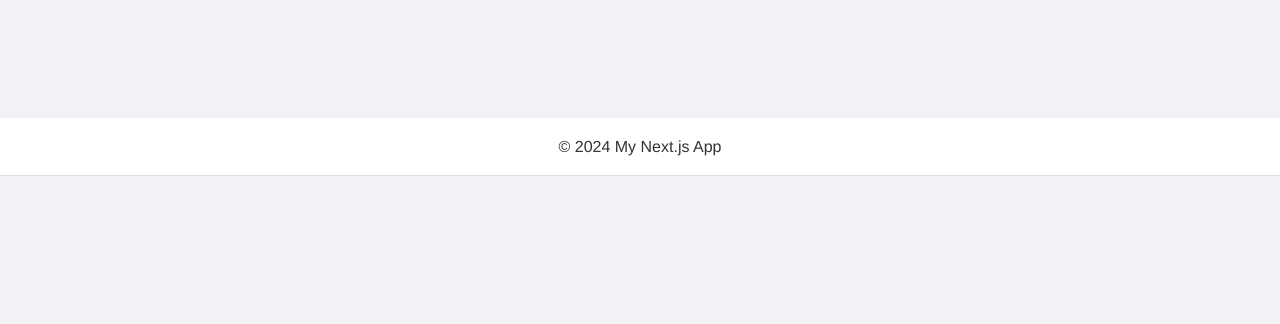
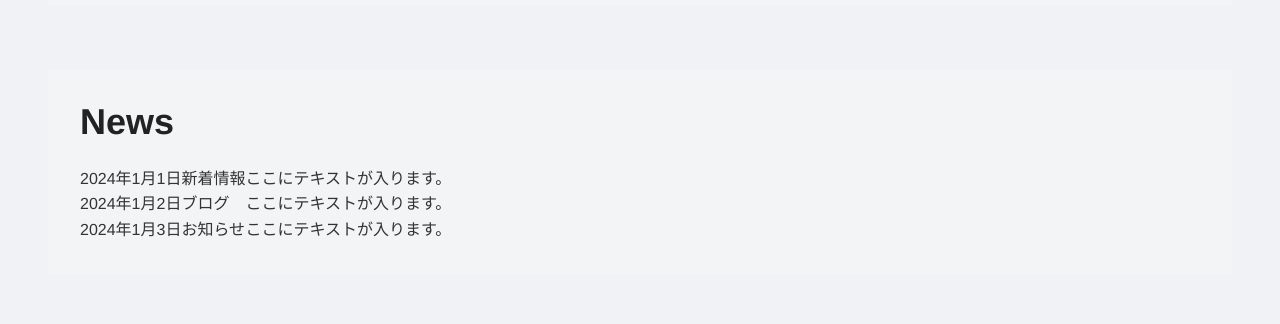
Before and after one commit to ShogoWatanabeLab/NextjsDockerPJ, a Next.js app in the folder my-app/: page / in a window 1280 px wide. Shown: the part 860-1184 px from the top of the page. Before the commit the page ends 1036 px from the top, so only its background shows below. Built offline with nearby package versions, Linux system fonts and the light colour scheme.

Commit message:
[add] News components

```diff
--- a/my-app/src/app/page.js
+++ b/my-app/src/app/page.js
@@ -1,10 +1,11 @@
-import { MainVisual, AboutMe } from "../components/index";
+import { MainVisual, AboutMe, News } from "../components/index";
 
 const Home = () => {
   return (
     <div className="container mx-auto p-8">
       <MainVisual/>
       <AboutMe/>
+      <News/>
     </div>
   )
 }
--- a/my-app/src/components/index.js
+++ b/my-app/src/components/index.js
@@ -1,7 +1,9 @@
 export {default as MainVisual} from './main/MainVisual'
 export {default as AboutMe} from './main/AboutMe'
+export {default as News} from './main/News'
 export {default as SectionTitle} from './main/SectionTitle'
 export {default as SectionParagraph} from './main/SectionParagraph'
+export {default as NewsRow} from './main/NewsRow'
 export {default as Header} from './header/Header'
 export {default as HumburgerMenu} from './header/HumburgerMenu'
 export {default as Nav} from './header/Nav'
--- /dev/null
+++ b/my-app/src/components/main/News.jsx
@@ -0,0 +1,21 @@
+import { SectionTitle, NewsRow } from "../index";
+
+const News = () => {
+  return (
+    <>
+      {/* News */}
+      <section className="mb-16 bg-gray-100 p-8">
+          <SectionTitle text={"News"} style={""} />
+          <table className="">
+            <tbody>
+              <NewsRow date={"2024年1月1日"} category={"新着情報"} content={"ここにテキストが入ります。"}/>
+              <NewsRow date={"2024年1月2日"} category={"ブログ"} content={"ここにテキストが入ります。"}/>
+              <NewsRow date={"2024年1月3日"} category={"お知らせ"} content={"ここにテキストが入ります。"}/>
+            </tbody>
+          </table>
+      </section>
+    </>
+  );
+};
+
+export default News;
--- /dev/null
+++ b/my-app/src/components/main/NewsRow.jsx
@@ -0,0 +1,11 @@
+const NewsRow = (props) => {
+  return (
+    <tr>
+      <td>{props.date}</td>
+      <td>{props.category}</td>
+      <td>{props.content}</td>
+    </tr>
+  );
+};
+
+export default NewsRow;
```
